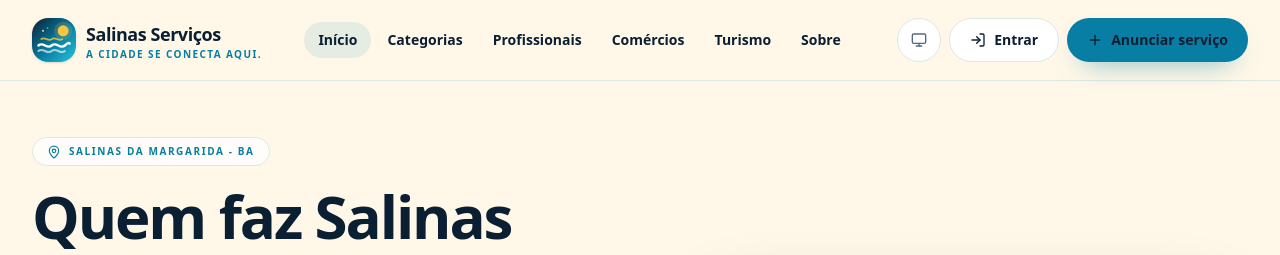
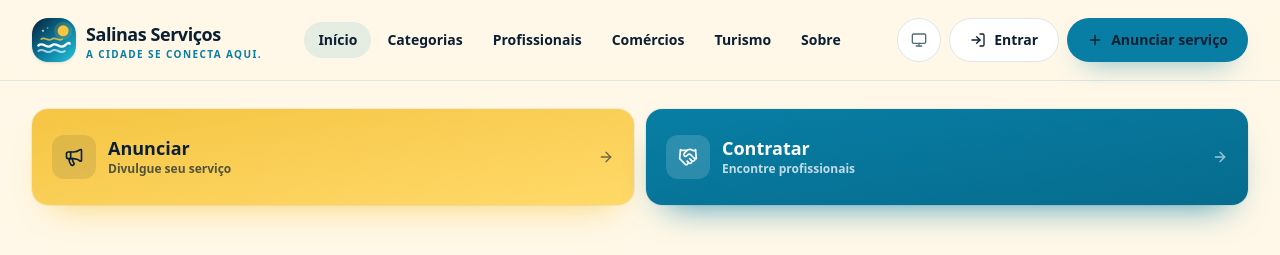
Before and after one commit to bigfatalbear/salinas-servicos, a React (Vite) app: page / in a window 1280 px wide. Shown: the top 255 px of the page. Built offline with nearby package versions, Linux system fonts and the light colour scheme; no server answers; the database is empty.

Commit message:
feat: add prominent announce and hire shortcuts to home

```diff
--- a/src/pages/Home.tsx
+++ b/src/pages/Home.tsx
@@ -2,7 +2,9 @@ import { useEffect, useMemo, useState, type FormEvent } from 'react'
 import { Link, useNavigate } from 'react-router-dom'
 import {
   ArrowRight,
+  Handshake,
   MapPin,
+  Megaphone,
   MessageCircle,
   Sparkles,
   Store,
@@ -94,6 +96,62 @@ export function Home() {
     <div className="overflow-hidden">
       <section className="relative">
         <div className="pointer-events-none absolute inset-0 -z-10 bg-[radial-gradient(circle_at_85%_8%,rgba(39,197,217,0.18),transparent_34rem),radial-gradient(circle_at_8%_70%,rgba(245,197,66,0.18),transparent_28rem)]" />
+        <div className="container-wide pt-5 sm:pt-7">
+          <div className="grid grid-cols-2 gap-3">
+            <Link
+              to="/entrar?modo=cadastro"
+              className="group relative flex min-h-[8rem] flex-col justify-center gap-2 overflow-hidden rounded-2xl bg-gradient-to-br from-sun to-[#ffd968] p-4 text-brand-deep! shadow-[0_18px_36px_-20px_rgba(245,197,66,0.85)] ring-1 ring-black/5 transition duration-300 hover:-translate-y-0.5 hover:brightness-105 sm:min-h-[6rem] sm:flex-row sm:items-center sm:gap-3 sm:p-5"
+            >
+              <span className="flex w-full items-start justify-between sm:w-auto sm:items-center">
+                <span className="grid h-10 w-10 shrink-0 place-items-center rounded-xl bg-brand-deep/10 sm:h-11 sm:w-11">
+                  <Megaphone className="h-5 w-5" aria-hidden="true" />
+                </span>
+                <ArrowRight
+                  className="h-4 w-4 shrink-0 opacity-60 transition duration-300 group-hover:translate-x-0.5 sm:hidden"
+                  aria-hidden="true"
+                />
+              </span>
+              <span className="min-w-0">
+                <span className="block text-lg font-extrabold leading-tight">
+                  Anunciar
+                </span>
+                <span className="mt-0.5 block text-xs font-semibold leading-snug text-brand-deep/70">
+                  Divulgue seu serviço
+                </span>
+              </span>
+              <ArrowRight
+                className="ml-auto hidden h-4 w-4 shrink-0 opacity-60 transition duration-300 group-hover:translate-x-0.5 sm:block"
+                aria-hidden="true"
+              />
+            </Link>
+            <Link
+              to="/profissionais"
+              className="group relative flex min-h-[8rem] flex-col justify-center gap-2 overflow-hidden rounded-2xl bg-gradient-to-br from-ocean to-ocean-dark p-4 text-white! shadow-[0_18px_36px_-20px_rgba(8,126,164,0.9)] ring-1 ring-black/5 transition duration-300 hover:-translate-y-0.5 hover:brightness-110 sm:min-h-[6rem] sm:flex-row sm:items-center sm:gap-3 sm:p-5"
+            >
+              <span className="flex w-full items-start justify-between sm:w-auto sm:items-center">
+                <span className="grid h-10 w-10 shrink-0 place-items-center rounded-xl bg-white/15 sm:h-11 sm:w-11">
+                  <Handshake className="h-5 w-5" aria-hidden="true" />
+                </span>
+                <ArrowRight
+                  className="h-4 w-4 shrink-0 opacity-60 transition duration-300 group-hover:translate-x-0.5 sm:hidden"
+                  aria-hidden="true"
+                />
+              </span>
+              <span className="min-w-0">
+                <span className="block text-lg font-extrabold leading-tight">
+                  Contratar
+                </span>
+                <span className="mt-0.5 block text-xs font-semibold leading-snug text-white/75">
+                  Encontre profissionais
+                </span>
+              </span>
+              <ArrowRight
+                className="ml-auto hidden h-4 w-4 shrink-0 opacity-60 transition duration-300 group-hover:translate-x-0.5 sm:block"
+                aria-hidden="true"
+              />
+            </Link>
+          </div>
+        </div>
         <div className="container-wide grid gap-10 pb-12 pt-9 sm:pt-14 lg:grid-cols-[1.04fr_0.96fr] lg:items-center lg:pb-20">
           <div className="animate-fade-up">
             <span className="inline-flex items-center gap-2 rounded-full border border-ocean/15 bg-surface/75 px-3.5 py-1.5 text-[10px] font-extrabold uppercase tracking-[0.16em] text-ocean backdrop-blur">
```
